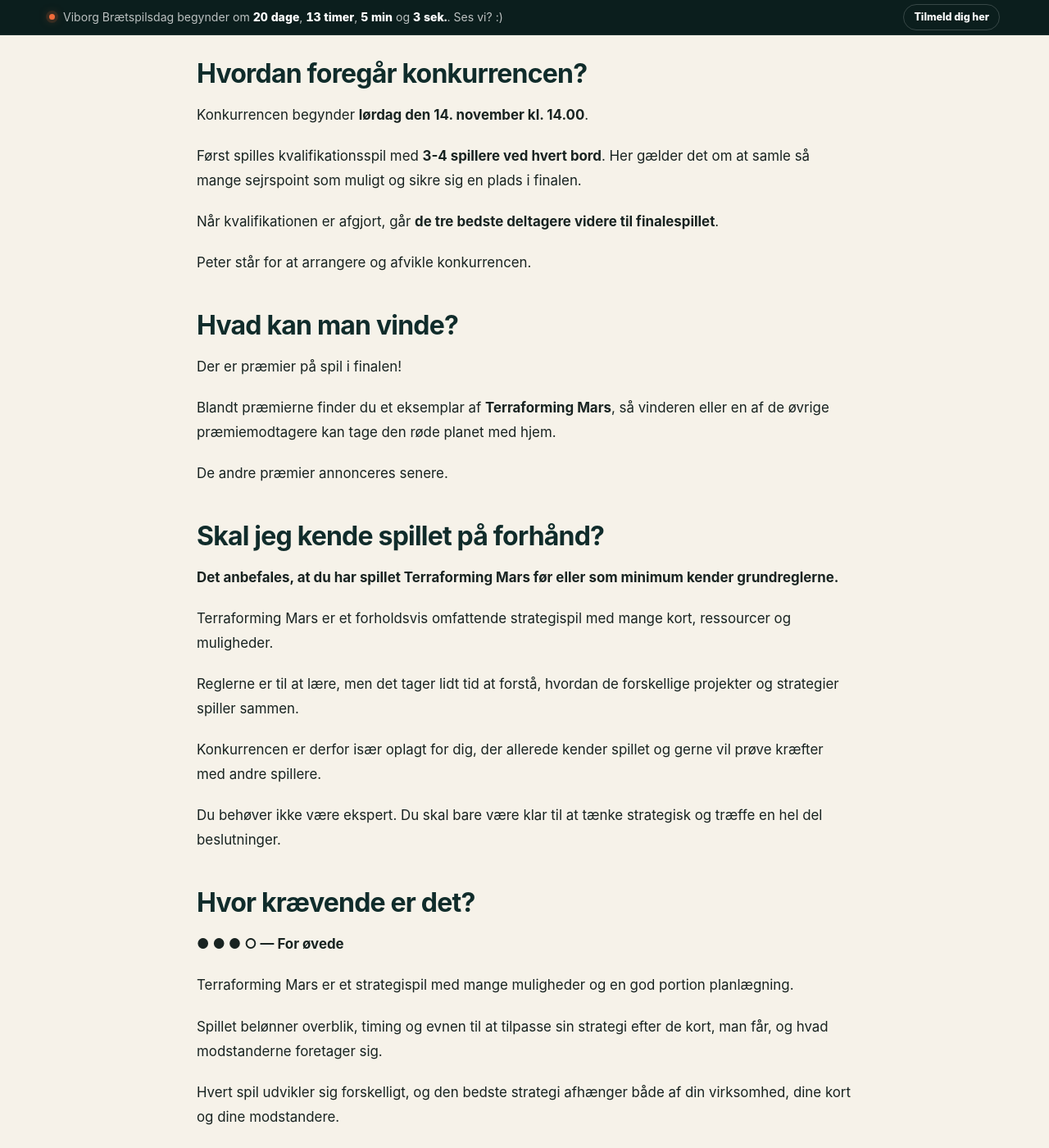
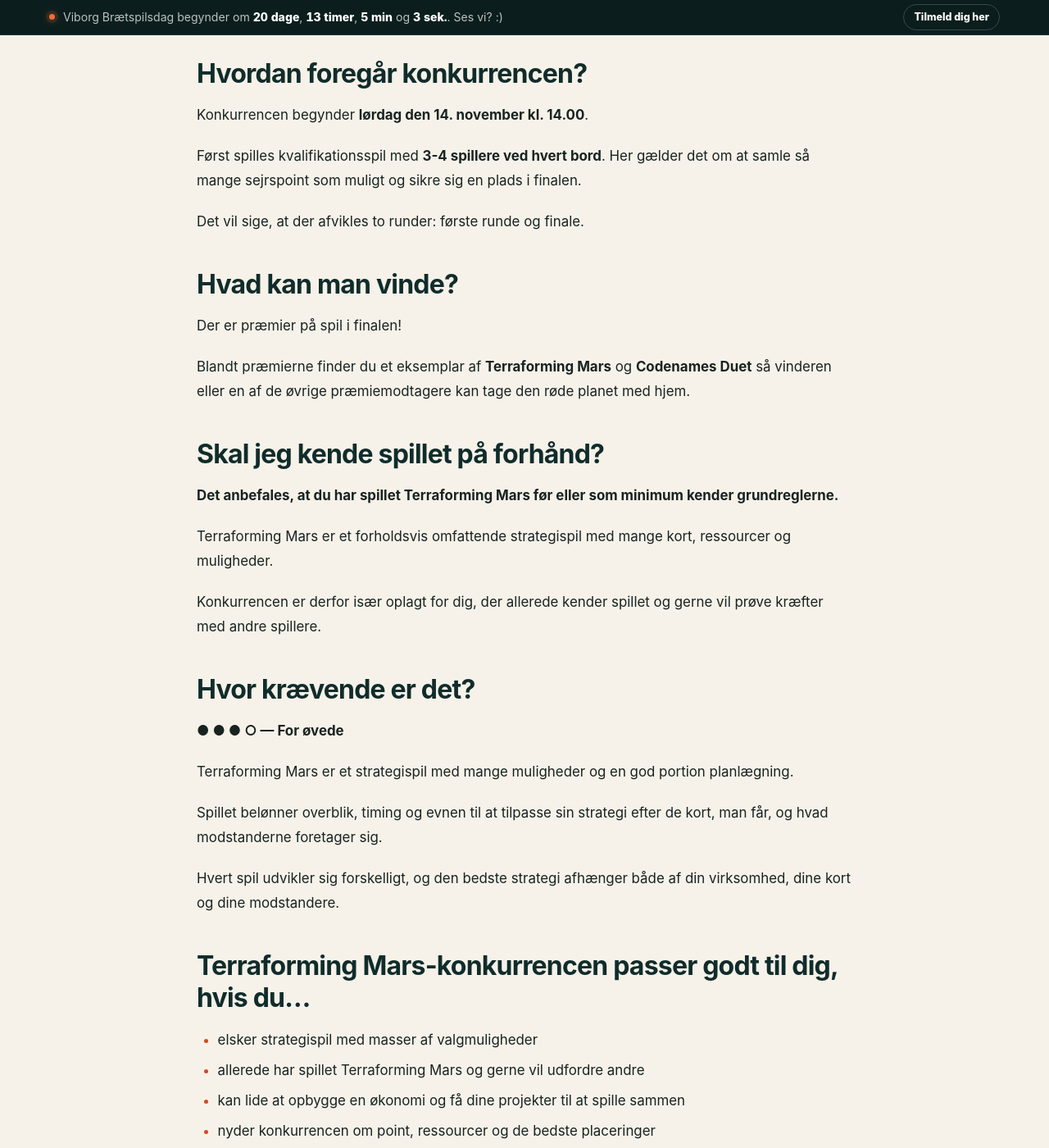
Before and after one commit to Andrejao/spilex, a Jekyll site: the page built from _posts/2026-10-23-terraforming-mars.md, in a window 1280 px wide and 1400 px high, scrolled down 2012 px. Shown: the whole window at 82% size. Built offline with Jekyll 4.4.1, drawn with Linux system fonts in a browser that asks for light colours.

Commit message:
Update 2026-10-23-terraforming-mars.md

```diff
--- a/_posts/2026-10-23-terraforming-mars.md
+++ b/_posts/2026-10-23-terraforming-mars.md
@@ -8,7 +8,6 @@
 image_alt: "Terraforming Mars brætspil med spilleplade, kort og ressourcer"
 teaser: "Terraforming Mars-konkurrence, hvor de bedste skal kæmpe om sejren"
 kategori: "Turnering"
-vaert: "Peter"
 niveau: 3
 niveau_tekst: "For øvede – kendskab til spillet anbefales"
 booking: true
@@ -58,16 +57,12 @@
 
 Først spilles kvalifikationsspil med **3-4 spillere ved hvert bord**. Her gælder det om at samle så mange sejrspoint som muligt og sikre sig en plads i finalen.
 
-Når kvalifikationen er afgjort, går **de tre bedste deltagere videre til finalespillet**.
-
-Peter står for at arrangere og afvikle konkurrencen.
+Det vil sige, at der afvikles to runder: første runde og finale.
 
 ## Hvad kan man vinde?
 Der er præmier på spil i finalen!
 
-Blandt præmierne finder du et eksemplar af **Terraforming Mars**, så vinderen eller en af de øvrige præmiemodtagere kan tage den røde planet med hjem.
-
-De andre præmier annonceres senere.
+Blandt præmierne finder du et eksemplar af **Terraforming Mars** og **Codenames Duet** så vinderen eller en af de øvrige præmiemodtagere kan tage den røde planet med hjem.
 
 ## Skal jeg kende spillet på forhånd?
 
@@ -75,11 +70,8 @@
 
 Terraforming Mars er et forholdsvis omfattende strategispil med mange kort, ressourcer og muligheder.
 
-Reglerne er til at lære, men det tager lidt tid at forstå, hvordan de forskellige projekter og strategier spiller sammen.
-
 Konkurrencen er derfor især oplagt for dig, der allerede kender spillet og gerne vil prøve kræfter med andre spillere.
 
-Du behøver ikke være ekspert. Du skal bare være klar til at tænke strategisk og træffe en hel del beslutninger.
 
 ## Hvor krævende er det?
 
@@ -102,7 +94,6 @@
 
 ## Terraforming Mars på Viborg Brætspilsdag
 
-**Arrangør:** Peter
 **Kategori:** Strategispil og konkurrence
 **Dato:** Lørdag den 14. november 2026
 **Start:** Kl. 14.00
```
